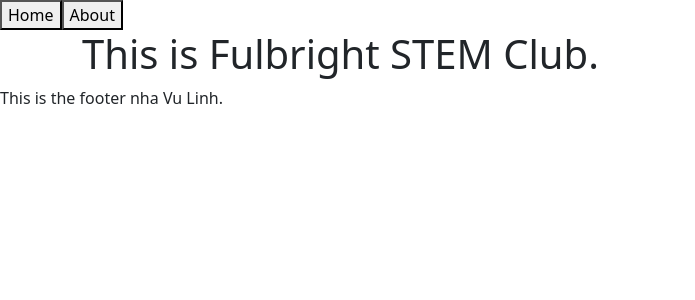
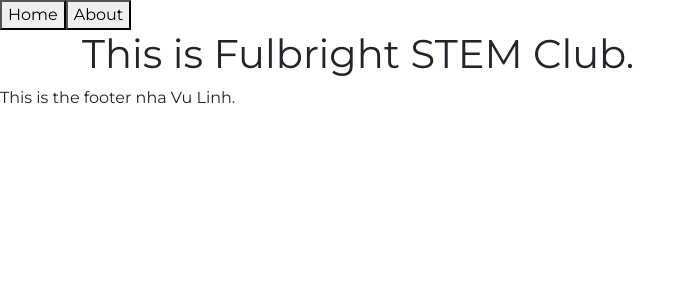
Before and after one commit to ttnhathuy313/stem-club-website, a React (Create React App) app in the folder website-frontend/: page / in a window 1280 px wide. Shown: the top 300 px of the page, without its empty margins (0-695 px from the left). Built offline with nearby package versions, Linux system fonts and the light colour scheme.

Commit message:
add montserrat

```diff
--- a/website-frontend/src/styles/bootstrap/overrides.scss
+++ b/website-frontend/src/styles/bootstrap/overrides.scss
@@ -3,3 +3,4 @@
 
 $primary: #00196E;
 $secondary: #FFAD1D;
+$font-family-base: "Montserrat"
--- a/website-frontend/src/styles/index.scss
+++ b/website-frontend/src/styles/index.scss
@@ -1 +1,2 @@
-@import './bootstrap/index.scss'
+@import './bootstrap/index.scss';
+@import url("https://fonts.googleapis.com/css?family=Montserrat");
```
